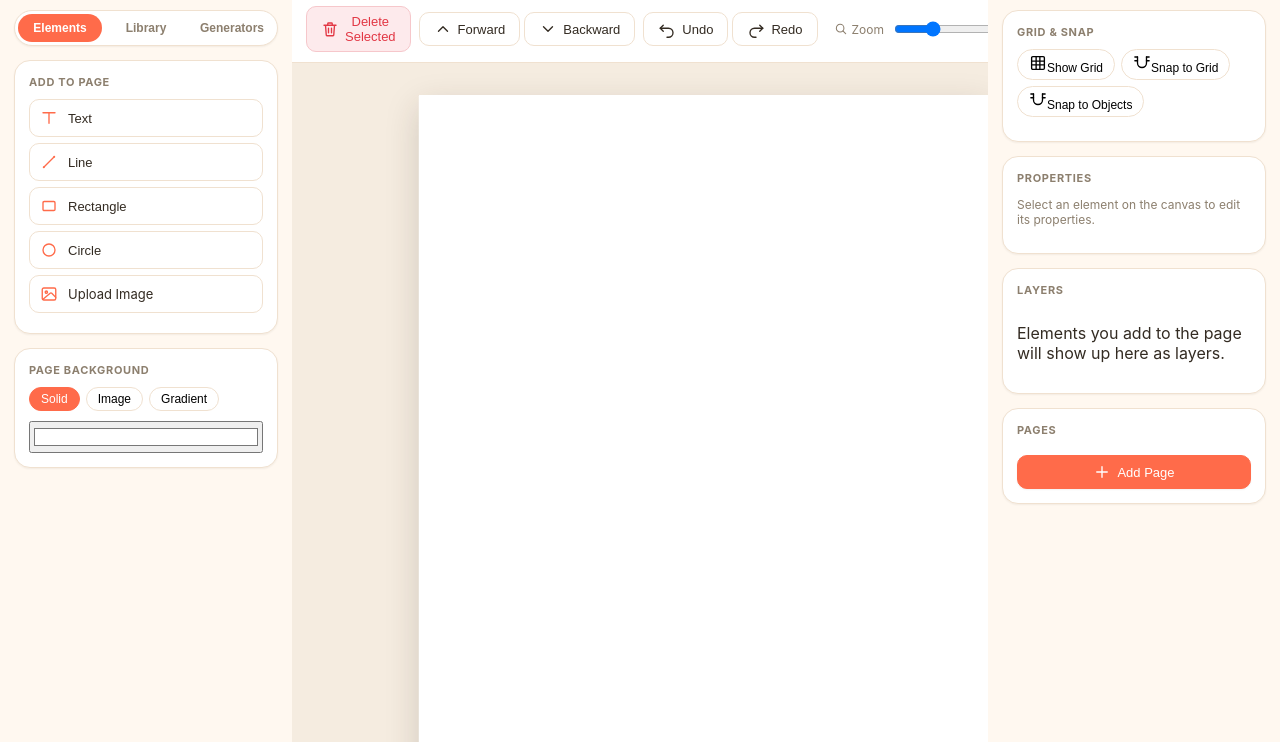
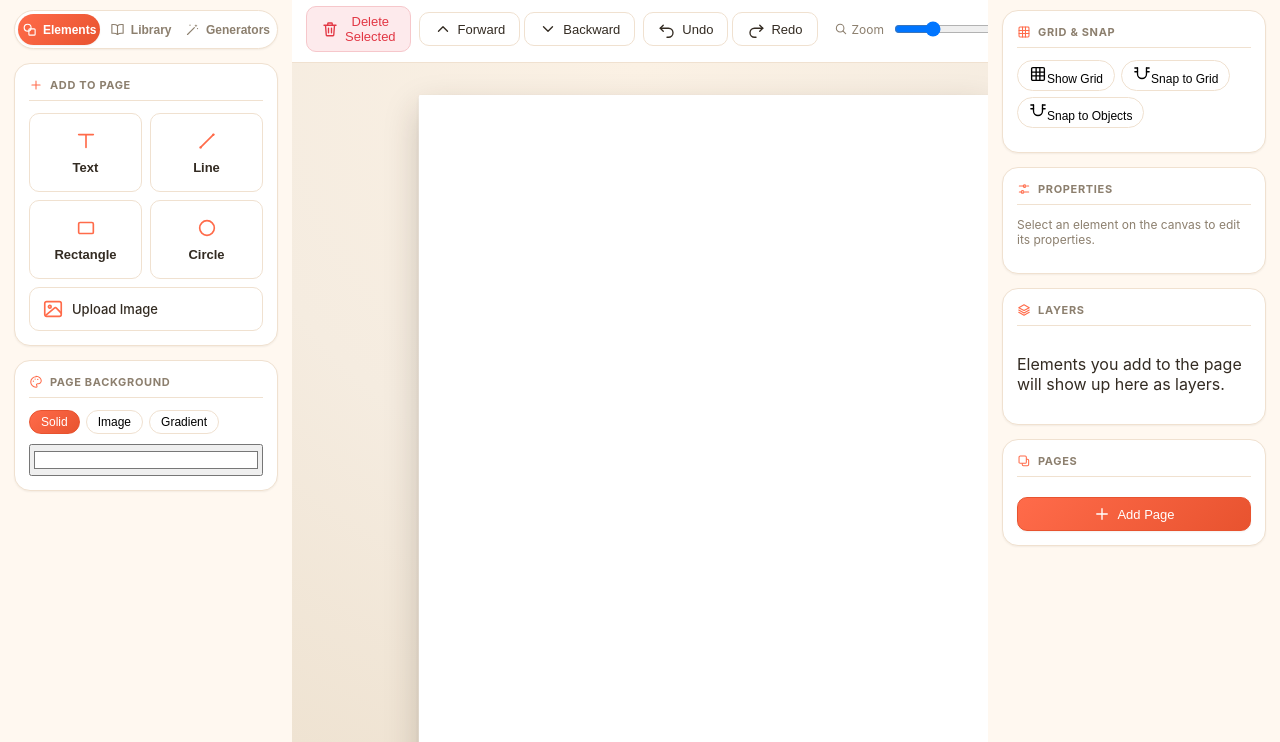
Before and after one commit to RobertGleim/DailyPlanner, a website: page public/index.html in a window 1280 px wide. Shown: the part 58-800 px from the top of the page. Drawn offline with Linux system fonts and the light colour scheme; no server answers.

Commit message:
ui ux overhual

```diff
--- a/public/css/style.css
+++ b/public/css/style.css
@@ -15,11 +15,18 @@
   --danger: #E23744;
   --danger-tint: #FDEAEC;
   --danger-border: #F6C7CB;
+  --radius-sm: 8px;
   --radius: 10px;
   --radius-lg: 16px;
   --shadow-sm: 0 1px 2px rgba(51, 38, 25, .06);
   --shadow-md: 0 6px 20px rgba(51, 38, 25, .10);
   --shadow-lg: 0 16px 48px rgba(51, 38, 25, .18);
+  --space-1: 4px;
+  --space-2: 8px;
+  --space-3: 12px;
+  --space-4: 16px;
+  --space-5: 24px;
+  --ease: cubic-bezier(.2, .8, .2, 1);
 }
 
 * { box-sizing: border-box; }
@@ -109,16 +116,16 @@ select, input[type="text"], input[type="number"], input[type="month"] {
   font-weight: 500;
   cursor: pointer;
   color: var(--text);
-  transition: background .15s, box-shadow .15s, transform .1s;
+  transition: background .18s var(--ease), box-shadow .18s var(--ease), transform .12s var(--ease), border-color .18s var(--ease);
 }
-.btn:hover { background: var(--bg); }
-.btn:active { transform: translateY(1px); }
-.btn-primary { background: var(--primary); color: white; border-color: var(--primary); box-shadow: var(--shadow-sm); }
-.btn-primary:hover { background: var(--primary-dark); box-shadow: var(--shadow-md); }
-.btn-accent { background: var(--accent); color: white; border-color: var(--accent); box-shadow: var(--shadow-sm); }
-.btn-accent:hover { background: var(--accent-dark); box-shadow: var(--shadow-md); }
+.btn:hover { background: var(--bg); box-shadow: var(--shadow-sm); transform: translateY(-1px); }
+.btn:active { transform: translateY(0); box-shadow: none; }
+.btn-primary { background: linear-gradient(135deg, var(--primary), var(--primary-dark)); color: white; border-color: var(--primary-dark); box-shadow: var(--shadow-sm); }
+.btn-primary:hover { box-shadow: var(--shadow-md); filter: brightness(1.05); }
+.btn-accent { background: linear-gradient(135deg, var(--accent), var(--accent-dark)); color: white; border-color: var(--accent-dark); box-shadow: var(--shadow-sm); }
+.btn-accent:hover { box-shadow: var(--shadow-md); filter: brightness(1.05); }
 .btn-danger { background: var(--danger-tint); color: var(--danger); border-color: var(--danger-border); }
-.btn-danger:hover { background: #FADBDE; }
+.btn-danger:hover { background: #FADBDE; box-shadow: var(--shadow-sm); }
 .full-width { width: 100%; margin-top: 8px; justify-content: center; }
 
 /* ---------- Workspace layout ---------- */
@@ -142,14 +149,20 @@ select, input[type="text"], input[type="number"], input[type="month"] {
 }
 
 .sidebar h4 {
-  margin: 0 0 10px;
+  display: flex;
+  align-items: center;
+  gap: 7px;
+  margin: 0 0 12px;
+  padding-bottom: 8px;
+  border-bottom: 1px solid var(--border);
   font-size: 11px;
   font-weight: 700;
   text-transform: uppercase;
   letter-spacing: .06em;
   color: var(--muted);
 }
-.sidebar-section h4:not(:first-child) { margin-top: 16px; }
+.sidebar h4 .icon { width: 14px; height: 14px; color: var(--primary); }
+.sidebar-section h4:not(:first-child) { margin-top: 18px; }
 
 /* Tabs */
 .tab-bar {
@@ -163,8 +176,12 @@ select, input[type="text"], input[type="number"], input[type="month"] {
   box-shadow: var(--shadow-sm);
 }
 .tab-btn {
+  display: flex;
+  align-items: center;
+  justify-content: center;
+  gap: 6px;
   flex: 1;
-  padding: 7px 4px;
+  padding: 8px 4px;
   border: none;
   border-radius: 999px;
   background: none;
@@ -172,11 +189,14 @@ select, input[type="text"], input[type="number"], input[type="month"] {
   font-size: 12px;
   font-weight: 600;
   color: var(--muted);
-  transition: background .15s, color .15s;
+  transition: background .18s var(--ease), color .18s var(--ease), box-shadow .18s var(--ease);
 }
-.tab-btn.active { color: white; background: var(--primary); }
-.tab-panel { display: none; }
+.tab-btn .icon { width: 15px; height: 15px; }
+.tab-btn:hover:not(.active) { color: var(--text); background: var(--primary-tint); }
+.tab-btn.active { color: white; background: linear-gradient(135deg, var(--primary), var(--primary-dark)); box-shadow: var(--shadow-sm); }
+.tab-panel { display: none; animation: tab-fade-in .15s var(--ease); }
 .tab-panel.active { display: block; }
+@keyframes tab-fade-in { from { opacity: 0; transform: translateY(2px); } to { opacity: 1; transform: translateY(0); } }
 
 .tool-btn {
   display: flex;
@@ -192,14 +212,42 @@ select, input[type="text"], input[type="number"], input[type="month"] {
   cursor: pointer;
   font-size: 13px;
   color: var(--text);
-  transition: background .15s, border-color .15s;
+  transition: background .16s var(--ease), border-color .16s var(--ease), box-shadow .16s var(--ease), transform .12s var(--ease);
 }
 .tool-btn .icon { color: var(--primary); }
-.tool-btn:hover { background: var(--primary-tint); border-color: var(--primary); }
+.tool-btn:hover { background: var(--primary-tint); border-color: var(--primary); box-shadow: var(--shadow-sm); }
 .tool-btn.btn-accent, .tool-btn.btn-danger { justify-content: center; }
 .tool-btn.btn-accent .icon { color: white; }
 .tool-btn.btn-danger .icon { color: var(--danger); }
 .file-btn { position: relative; }
+
+/* Icon-grid tool palette (e.g. "Add to page") — a 2-col grid of centered
+   icon-over-label cards instead of a stacked list, for a design-tool feel.
+   Only applies inside .tool-grid; other .tool-btn uses (library upload,
+   generator insert buttons, etc.) keep the row layout above untouched. */
+.tool-grid {
+  display: grid;
+  grid-template-columns: repeat(2, 1fr);
+  gap: 8px;
+}
+.tool-grid .tool-btn {
+  flex-direction: column;
+  justify-content: center;
+  gap: 8px;
+  text-align: center;
+  padding: 16px 8px;
+  margin-bottom: 0;
+  font-weight: 600;
+}
+.tool-grid .tool-btn .icon { width: 22px; height: 22px; }
+.tool-grid .tool-btn:hover { transform: translateY(-2px); box-shadow: var(--shadow-md); }
+.tool-grid .tool-btn.tool-grid-wide {
+  grid-column: 1 / -1;
+  flex-direction: row;
+  justify-content: flex-start;
+  padding: 10px 12px;
+  font-weight: 500;
+}
 
 .library-upload { display: flex; gap: 6px; margin-bottom: 10px; }
 .library-upload select { flex-shrink: 0; }
@@ -212,10 +260,10 @@ select, input[type="text"], input[type="number"], input[type="month"] {
   font-size: 12px;
   font-weight: 500;
   cursor: pointer;
-  transition: background .15s, border-color .15s;
+  transition: background .15s var(--ease), border-color .15s var(--ease), color .15s var(--ease);
 }
-.chip:hover { border-color: var(--primary); }
-.chip.active { background: var(--primary); color: white; border-color: var(--primary); }
+.chip:hover { border-color: var(--primary); background: var(--primary-tint); }
+.chip.active { background: linear-gradient(135deg, var(--primary), var(--primary-dark)); color: white; border-color: var(--primary-dark); }
 
 .callout {
   background: var(--highlight-tint);
@@ -287,9 +335,9 @@ select, input[type="text"], input[type="number"], input[type="month"] {
   align-items: flex-start;
   justify-content: center;
   padding: 32px;
-  background: #F5ECE0;
+  background: radial-gradient(circle at 50% 0%, #FBF1E4 0%, #F5ECE0 55%, #EFE3D2 100%);
 }
-#pageCanvas { background: white; box-shadow: var(--shadow-lg); border-radius: 2px; }
+#pageCanvas { background: white; box-shadow: 0 20px 50px rgba(51, 38, 25, .22), 0 2px 6px rgba(51, 38, 25, .08); border-radius: 3px; }
 
 /* Grid overlay (canvas-grid.js) and snap-to-objects guide lines
    (canvas-align.js) are plain DOM elements layered on top of Fabric's own
@@ -341,7 +389,7 @@ select, input[type="text"], input[type="number"], input[type="month"] {
   background: var(--panel);
   transition: border-color .15s;
 }
-.page-thumb.active { border-color: var(--primary); }
+.page-thumb.active { border-color: var(--primary); background: var(--primary-tint); }
 .page-thumb img { width: 44px; height: 57px; object-fit: cover; border-radius: 3px; border: 1px solid var(--border); background: white; }
 .page-thumb .page-meta { flex: 1; font-size: 12px; }
 .page-thumb .page-actions { display: flex; gap: 4px; }
@@ -367,7 +415,7 @@ select, input[type="text"], input[type="number"], input[type="month"] {
   transition: border-color .15s, background .15s;
 }
 .layer-row:hover { border-color: var(--muted); }
-.layer-row.active { border-color: var(--primary); background: var(--bg); }
+.layer-row.active { border-color: var(--primary); background: var(--primary-tint); box-shadow: inset 3px 0 0 var(--primary); }
 .layer-row.dragging { opacity: .4; }
 .layer-row.drag-over { border-color: var(--accent); border-style: dashed; }
 .layer-row-indent { margin-left: 22px; }
@@ -411,6 +459,8 @@ select, input[type="text"], input[type="number"], input[type="month"] {
 .modal-overlay[hidden] { display: none !important; }
 .modal-overlay {
   position: fixed; inset: 0; background: rgba(51, 38, 25, .45);
+  -webkit-backdrop-filter: blur(3px);
+  backdrop-filter: blur(3px);
   display: flex; align-items: center; justify-content: center;
   z-index: 900;
 }
@@ -443,3 +493,29 @@ select, input[type="text"], input[type="number"], input[type="month"] {
   padding: 5px; border-radius: 6px;
 }
 .project-row button:hover { color: var(--danger); background: var(--danger-tint); }
+
+/* ---------- Custom scrollbars ---------- */
+.sidebar, .layers-list, .pages-list, .font-picker-results, .modal-body {
+  scrollbar-width: thin;
+  scrollbar-color: var(--border) transparent;
+}
+.sidebar::-webkit-scrollbar,
+.layers-list::-webkit-scrollbar,
+.pages-list::-webkit-scrollbar,
+.font-picker-results::-webkit-scrollbar,
+.modal-body::-webkit-scrollbar {
+  width: 8px;
+}
+.sidebar::-webkit-scrollbar-thumb,
+.layers-list::-webkit-scrollbar-thumb,
+.pages-list::-webkit-scrollbar-thumb,
+.font-picker-results::-webkit-scrollbar-thumb,
+.modal-body::-webkit-scrollbar-thumb {
+  background: var(--border);
+  border-radius: 999px;
+}
+.sidebar::-webkit-scrollbar-thumb:hover,
+.layers-list::-webkit-scrollbar-thumb:hover,
+.pages-list::-webkit-scrollbar-thumb:hover {
+  background: var(--muted);
+}
--- a/public/index.html
+++ b/public/index.html
@@ -35,6 +35,7 @@
       <div class="toolbar-right">
         <button id="newProjectBtn" class="btn" data-icon="new">New</button>
         <button id="openProjectBtn" class="btn" data-icon="folder-open">Open…</button>
+        <div class="toolbar-divider"></div>
         <button id="saveProjectBtn" class="btn btn-primary" data-icon="save">Save</button>
         <button id="exportPdfBtn" class="btn btn-accent" data-icon="download">Export PDF</button>
       </div>
@@ -45,24 +46,26 @@
       <!-- LEFT SIDEBAR: TOOLS + LIBRARY -->
       <aside class="sidebar sidebar-left">
         <div class="tab-bar">
-          <button class="tab-btn active" data-tab="elements">Elements</button>
-          <button class="tab-btn" data-tab="library">Library</button>
-          <button class="tab-btn" data-tab="generators">Generators</button>
+          <button class="tab-btn active" data-tab="elements" data-icon="shapes">Elements</button>
+          <button class="tab-btn" data-tab="library" data-icon="library">Library</button>
+          <button class="tab-btn" data-tab="generators" data-icon="wand">Generators</button>
         </div>
 
         <div class="tab-panel active" id="tab-elements">
           <div class="sidebar-section">
-            <h4>Add to page</h4>
+            <h4 data-icon="plus">Add to page</h4>
+            <div class="tool-grid">
               <button class="tool-btn" id="addTextBtn" data-icon="text">Text</button>
               <button class="tool-btn" id="addLineBtn" data-icon="line">Line</button>
               <button class="tool-btn" id="addRectBtn" data-icon="rectangle">Rectangle</button>
               <button class="tool-btn" id="addCircleBtn" data-icon="circle">Circle</button>
-            <label class="tool-btn file-btn" data-icon="image">Upload Image
+              <label class="tool-btn file-btn tool-grid-wide" data-icon="image">Upload Image
                 <input type="file" id="imageUploadInput" accept="image/*" hidden />
               </label>
             </div>
+          </div>
           <div class="sidebar-section">
-            <h4>Page Background</h4>
+            <h4 data-icon="palette">Page Background</h4>
             <div class="bg-type-chips">
               <button class="chip active" data-bgtype="solid" type="button">Solid</button>
               <button class="chip" data-bgtype="image" type="button">Image</button>
@@ -104,7 +107,7 @@
 
         <div class="tab-panel" id="tab-library">
           <div class="sidebar-section">
-            <h4>Asset Library</h4>
+            <h4 data-icon="library">Asset Library</h4>
             <div class="library-upload">
               <label class="tool-btn file-btn" data-icon="plus">Upload to Library
                 <input type="file" id="libraryUploadInput" accept="image/*" hidden />
@@ -130,7 +133,7 @@
 
         <div class="tab-panel" id="tab-generators">
           <div class="sidebar-section">
-            <h4>Calendar Generator</h4>
+            <h4 data-icon="calendar">Calendar Generator</h4>
             <label for="calViewSelect">View</label>
             <select id="calViewSelect" title="Calendar view">
               <option value="month">Month grid</option>
@@ -179,7 +182,7 @@
           </div>
 
           <div class="sidebar-section">
-            <h4>Checklist / Habit Tracker</h4>
+            <h4 data-icon="checklist">Checklist / Habit Tracker</h4>
             <label for="checklistRows">Rows</label>
             <input type="number" id="checklistRows" value="8" min="1" max="40" />
             <label for="checklistCols">Columns (habit tracker)</label>
@@ -203,7 +206,7 @@
           </div>
 
           <div class="sidebar-section">
-            <h4>Daily Schedule</h4>
+            <h4 data-icon="clock">Daily Schedule</h4>
             <label for="schedTitle">Title (optional)</label>
             <input type="text" id="schedTitle" placeholder="e.g. Daily Schedule" />
             <label for="schedStart">Start hour</label>
@@ -251,7 +254,7 @@
       <!-- RIGHT SIDEBAR: PROPERTIES + LAYERS + PAGES -->
       <aside class="sidebar sidebar-right">
         <div class="sidebar-section">
-          <h4>Grid &amp; Snap</h4>
+          <h4 data-icon="grid">Grid &amp; Snap</h4>
           <div class="grid-toggle-row">
             <button class="chip" id="toggleGridBtn" type="button" data-icon="grid">Show Grid</button>
             <button class="chip" id="toggleSnapGridBtn" type="button" data-icon="magnet">Snap to Grid</button>
@@ -259,17 +262,17 @@
           </div>
         </div>
         <div class="sidebar-section">
-          <h4>Properties</h4>
+          <h4 data-icon="sliders">Properties</h4>
           <div id="propertiesPanel" class="properties-panel">
             <p class="hint">Select an element on the canvas to edit its properties.</p>
           </div>
         </div>
         <div class="sidebar-section">
-          <h4>Layers</h4>
+          <h4 data-icon="layers">Layers</h4>
           <div id="layersList" class="layers-list"></div>
         </div>
         <div class="sidebar-section">
-          <h4>Pages</h4>
+          <h4 data-icon="duplicate">Pages</h4>
           <div id="pagesList" class="pages-list"></div>
           <button id="addPageBtn" class="btn btn-primary full-width" data-icon="plus">Add Page</button>
         </div>
--- a/public/js/icons.js
+++ b/public/js/icons.js
@@ -34,6 +34,11 @@ const ICON_PATHS = {
   chevron: '<path d="M9 6l6 6-6 6"/>',
   grid: '<rect x="3.5" y="3.5" width="17" height="17" rx="1.5"/><path d="M9.5 3.5v17M14.5 3.5v17M3.5 9.5h17M3.5 14.5h17"/>',
   magnet: '<path d="M6 4v8a6 6 0 0 0 12 0V4"/><path d="M6 4H2.5M18 4h3.5M6 9H2.5M18 9h3.5"/>',
+  shapes: '<circle cx="9" cy="9" r="5.5"/><rect x="11" y="11" width="10" height="10" rx="1.5"/>',
+  library: '<path d="M12 6c-1.5-1.3-3.5-2-6-2H3v14h3c2.5 0 4.5.7 6 2 1.5-1.3 3.5-2 6-2h3V4h-3c-2.5 0-4.5.7-6 2Z"/><path d="M12 6v14"/>',
+  wand: '<path d="M4 20 15 9"/><path d="M17.5 3.5l.7 1.8 1.8.7-1.8.7-.7 1.8-.7-1.8-1.8-.7 1.8-.7Z" fill="currentColor" stroke="none"/><circle cx="8" cy="5" r="1" fill="currentColor" stroke="none"/><circle cx="20" cy="10.5" r="1" fill="currentColor" stroke="none"/>',
+  layers: '<path d="M12 3 3 8l9 5 9-5-9-5Z"/><path d="M3 12l9 5 9-5"/><path d="M3 16l9 5 9-5"/>',
+  sliders: '<path d="M4 7h9M17 7h3"/><circle cx="13" cy="7" r="2.3"/><path d="M4 17h5M13 17h7"/><circle cx="9.5" cy="17" r="2.3"/>',
 };
 
 function icon(name, opts) {
```
Also changed, not shown: public/CLAUDE.md (+18 -4 lines). Lines whose indentation alone changed are shown as unchanged.
